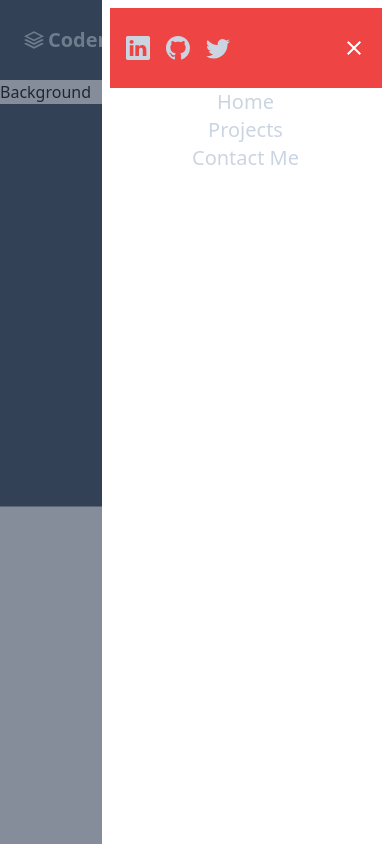
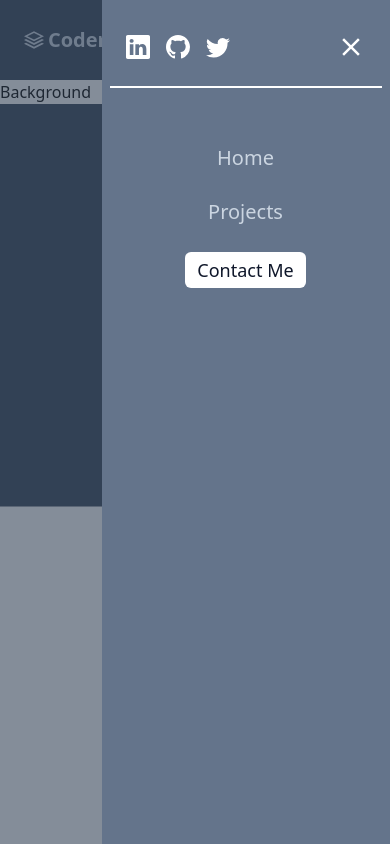
Before and after one commit to KINGSLEYEHAPA/Kingsley-Ehapa-Portfolio, a React (Create React App) app: page / in a window 390 px wide. Both pictures are taken after a click on the element 347 px from the left and 40 px from the top of the page. Built offline with nearby package versions, Linux system fonts and the light colour scheme.

Commit message:
Update of the app

```diff
--- a/src/components/Header.jsx
+++ b/src/components/Header.jsx
@@ -48,8 +48,8 @@ const Header = () => {
               : "hidden"
           }
         >
-          <div className="w-72 bg-white h-full  p-2">
-            <div className="w-full h-20 bg-red-500 flex justify-between items-center px-4 text-2xl">
+          <div className="w-72 bg-slate-500 h-full  p-2 flex flex-col gap-4">
+            <div className="w-full h-20  flex justify-between items-center px-4 text-2xl text-white border-b-2 border-white mb-10">
               <div className="flex gap-4">
                 <a href="#">
                   <BsLinkedin />{" "}
@@ -62,7 +62,7 @@ const Header = () => {
                 </a>
               </div>{" "}
               <span
-                className="text-2xl text-white"
+                className="text-3xl "
                 onClick={() => {
                   setIsMobile(false);
                 }}
@@ -72,7 +72,7 @@ const Header = () => {
             </div>
             <Link
               to="/"
-              className="hover:text-white text-xl "
+              className="hover:border-b-2 border-b-2 border-slate-500 hover:border-white text-xl pb-2 "
               onClick={() => {
                 setIsMobile(false);
               }}
@@ -81,7 +81,7 @@ const Header = () => {
             </Link>
             <Link
               to="/"
-              className=" hover:text-white text-xl "
+              className="hover:border-b-2 border-b-2 border-slate-500 hover:border-white text-xl pb-2 "
               onClick={() => {
                 setIsMobile(false);
               }}
@@ -97,7 +97,9 @@ const Header = () => {
                 setIsMobile(false);
               }}
             >
-              <button>Contact Me</button>
+              <button className="bg-white text-slate-900  text-lg px-3 py-1 rounded-md">
+                Contact Me
+              </button>
             </Link>
           </div>
         </div>
```
